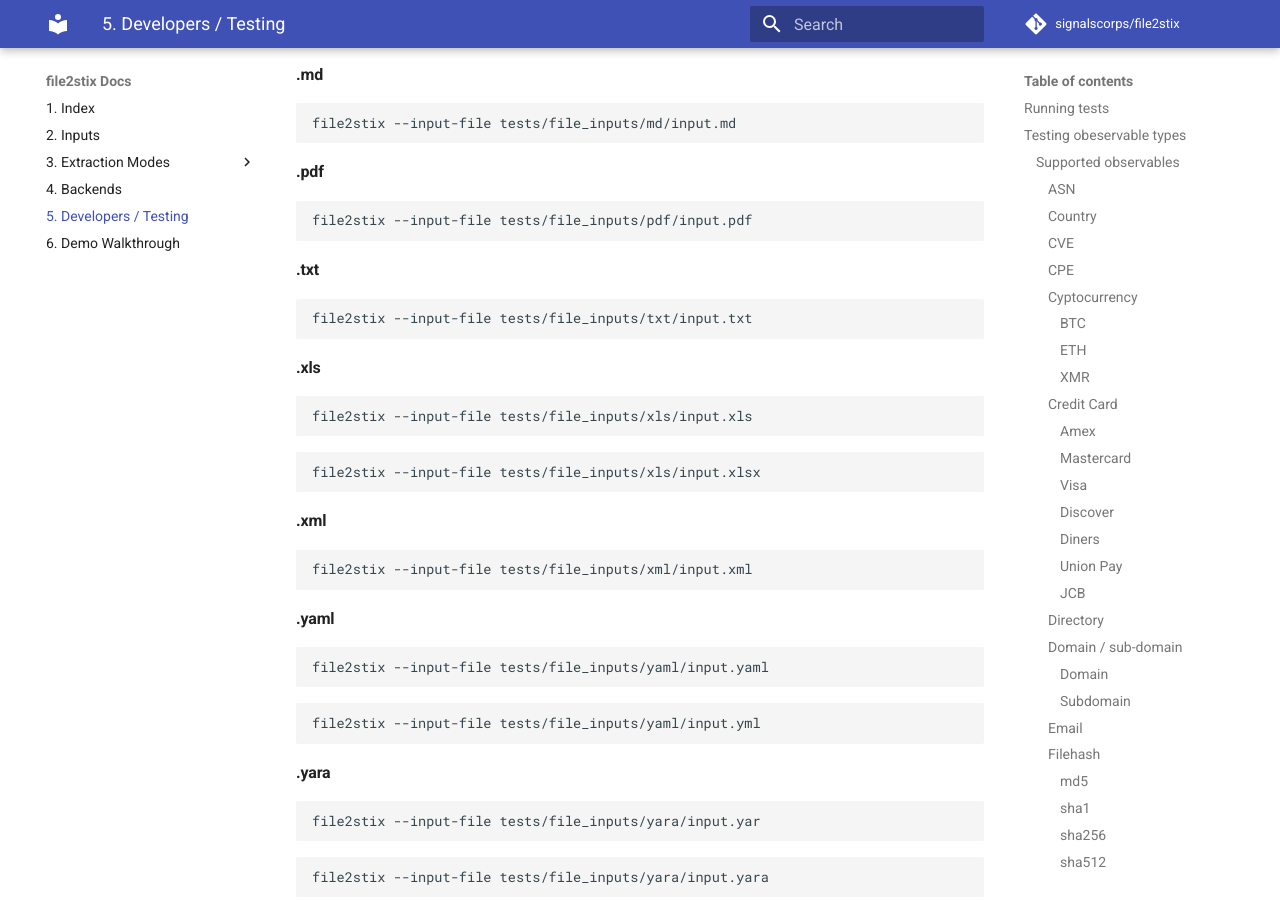
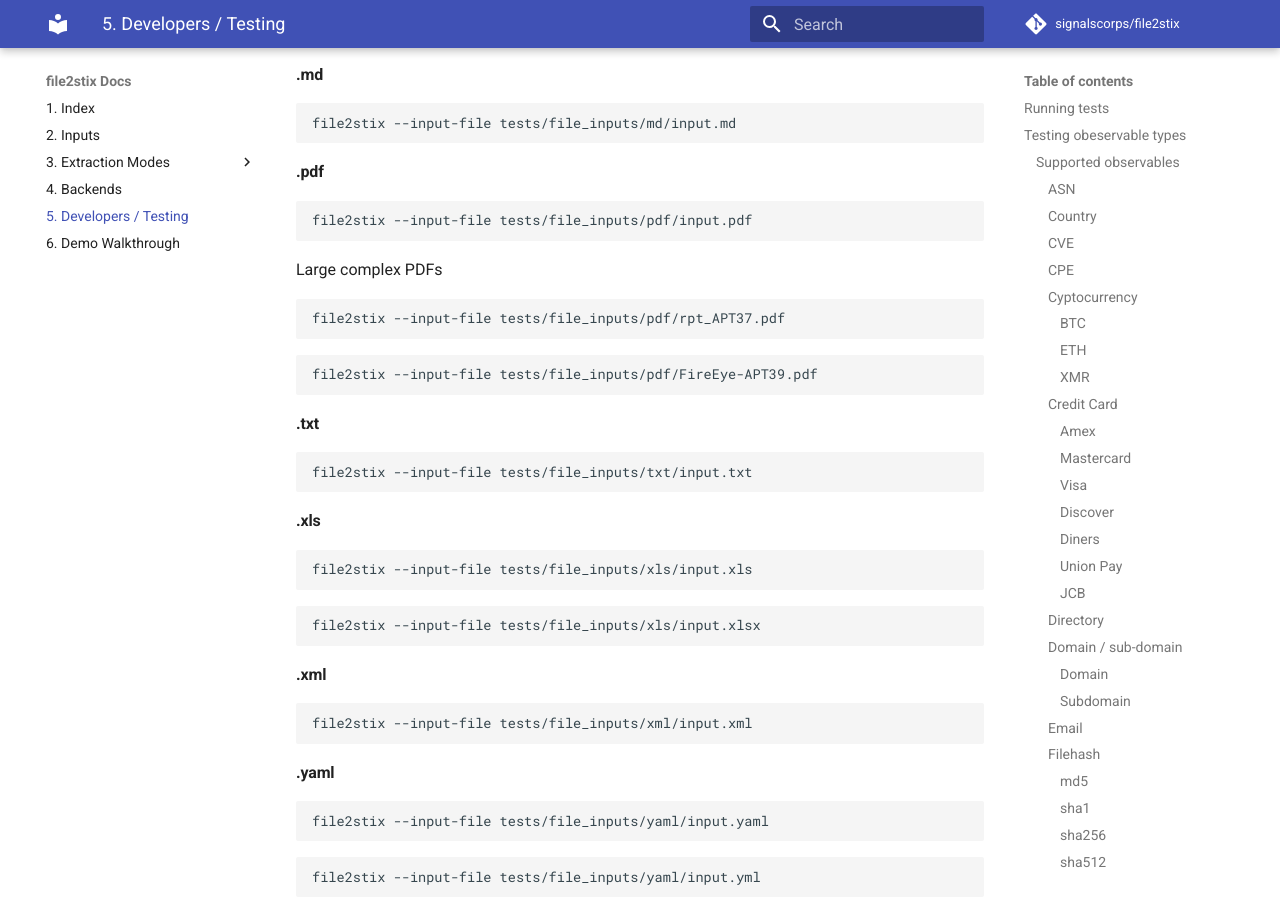
Before and after one commit to signalscorps/file2stix, an MkDocs documentation site: the page built from docs/developers.md, in a window 1280 px wide and 900 px high, scrolled down 6348 px. Built offline with MkDocs 1.6.1 and Material for MkDocs 9.7.7, drawn with Linux system fonts in a browser that asks for light colours; comment, search, counter and statistics services are not loaded.

Commit message:
adding lookups

````diff
--- a/docs/developers.md
+++ b/docs/developers.md
@@ -385,6 +385,17 @@ file2stix --input-file tests/file_inputs/md/input.md
 ```shell
 file2stix --input-file tests/file_inputs/pdf/input.pdf
 ```
+
+Large complex PDFs
+
+```shell
+file2stix --input-file tests/file_inputs/pdf/rpt_APT37.pdf
+```
+
+```shell
+file2stix --input-file tests/file_inputs/pdf/FireEye-APT39.pdf
+```
+
 
 #### .txt
 
````
Also changed, not shown: 3 other files.
